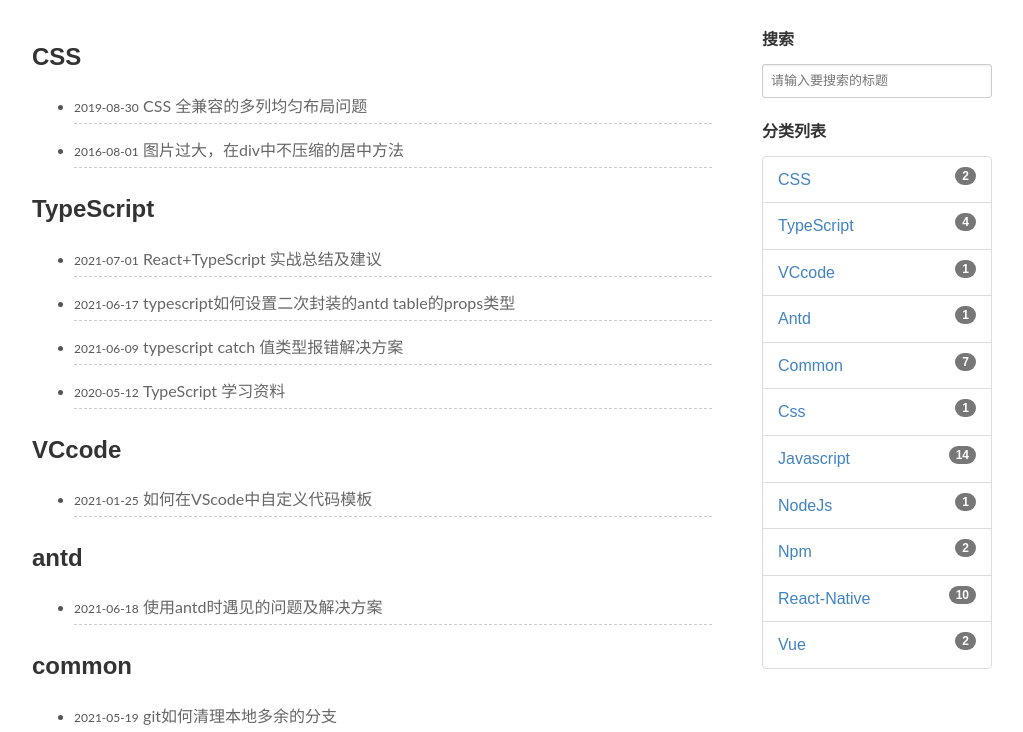
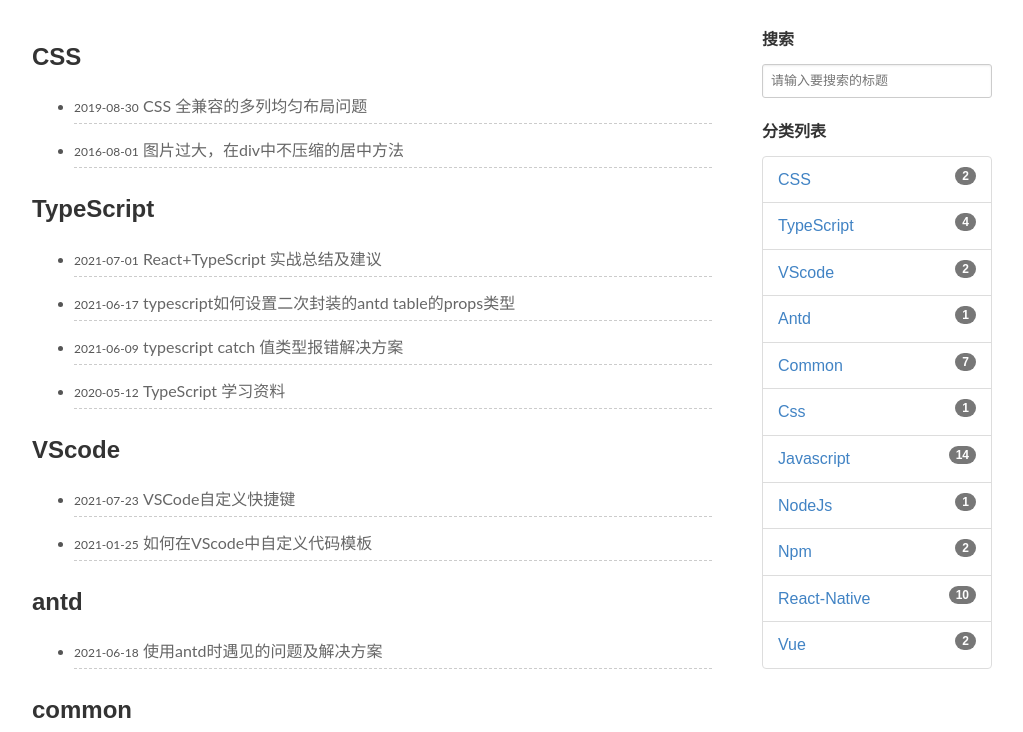
Before and after one commit to xiangming25/xiangming25.github.io, a Jekyll site: the page built from pages/categories.md, in a window 1280 px wide and 900 px high, cut to the strip 168-900 px from the top of the window. Shown: the whole strip, without its empty margins (138-1161 px from the left). Built offline with Jekyll 4.4.1, drawn with Linux system fonts in a browser that asks for light colours; nearby versions of some CDN libraries; some of the changed lines change nothing that is shown.

Commit message:
add VSCode自定义快捷键

```diff
--- /dev/null
+++ b/_posts/2021-07-23-vscode-how-to-set-custom-shortcut-keys.md
@@ -0,0 +1,57 @@
+---
+layout: post
+title: VSCode自定义快捷键
+categories: [VScode]
+description: 如何在VSCode中设置快捷键
+keywords: vscode快捷键,自定义快捷键, vscode, close others, vscode 快速折叠菜单栏文件夹
+---
+
+## 为什么要设置
+
+`VSCode` 自己默认设置了许多（包含80%）以上的快捷键，对于普通用户来说，已经完全足够了。但是，在开发中，有一些功能键出于某些特殊的原因，并没有设置快捷键，那些功能又对我们的开发有所帮助。此时，将那些没有快捷键的功能设置自定义快捷键就非常有必要了。
+
+## 举例说明
+
+1. 在一个 `VSCode` 窗口中打开了许多的文件，开发完成后，觉得除当前文件外，其它文件都可以关闭了，此时，右键当前文件名，选择 `close others` 就可以关闭。
+2. 现在的大多数文件，都支持按住 `ctrl` 然后点击对应的方法名，就可以跳转到它定义的地方，如果这是一个 `node_modules` 里面的包，这下就会把 `node_modules` 展开，导致左边菜单栏展开得很长，不方便后续其它文件的查找。当然，使用鼠标，滚动到左边的最上面，再点一下 `node_modules` 文件夹也可以关闭。
+
+或者点击这里，折叠起所有的文件夹
+
+![](https://gitee.com/xiangming25/picture/raw/master/2021-7-23/1627008581100-image.png)
+
+当然，这些通过鼠标都可以操作。但是，如果能直接用快捷键操作，是不是可以更快速？？？
+
+## 如何设置
+
+### 找到对应要设置快捷键的功能在 `VSCode` 中对应的名称
+
+![](https://gitee.com/xiangming25/picture/raw/master/2021-7-23/1627007895590-image.png)
+
+`File > preferences > keyboard shortcuts`
+
+或者
+
+`ctrl + K + S`
+
+搜索需要这只快捷键的功能，比如 `close other`
+
+双击 `keybinding`
+
+![](https://gitee.com/xiangming25/picture/raw/master/2021-7-23/1627008267412-image.png)
+
+输入需要设置的快捷键 `alt + Q` （这个快捷键完全自定义，没有限制，不过为防止和其它应用程序快捷键冲突，建议不要设置为太通用的一些快捷键，比如： `ctrl + C` 这些）
+
+按 `enter` 后即可
+
+添加成功后，在用鼠标执行某些功能时，也会有对应的快捷键提示
+
+![](https://gitee.com/xiangming25/picture/raw/master/2021-7-23/1627008324426-image.png)
+
+## 自定义快捷键对照表
+
+名称 | 快捷键
+---|---
+关闭除当前窗口的其它页面 | alt + Q
+全局搜索（包含更多上下文信息） | ctrl + alt + F
+快速折叠左边导航栏文件 | alt + C
+--- | ---
--- a/_posts/2021-1-25-vscode-how-to-declare-self-snippets.md
+++ b/_posts/2021-1-25-vscode-how-to-declare-self-snippets.md
@@ -1,7 +1,7 @@
 ---
 layout: post
 title: 如何在VScode中自定义代码模板
-categories: VCcode
+categories: VScode
 description: VScode自定义模板
 keywords: vscode自定义模板, vscode snippets, vscode 代码片段
 ---
```
